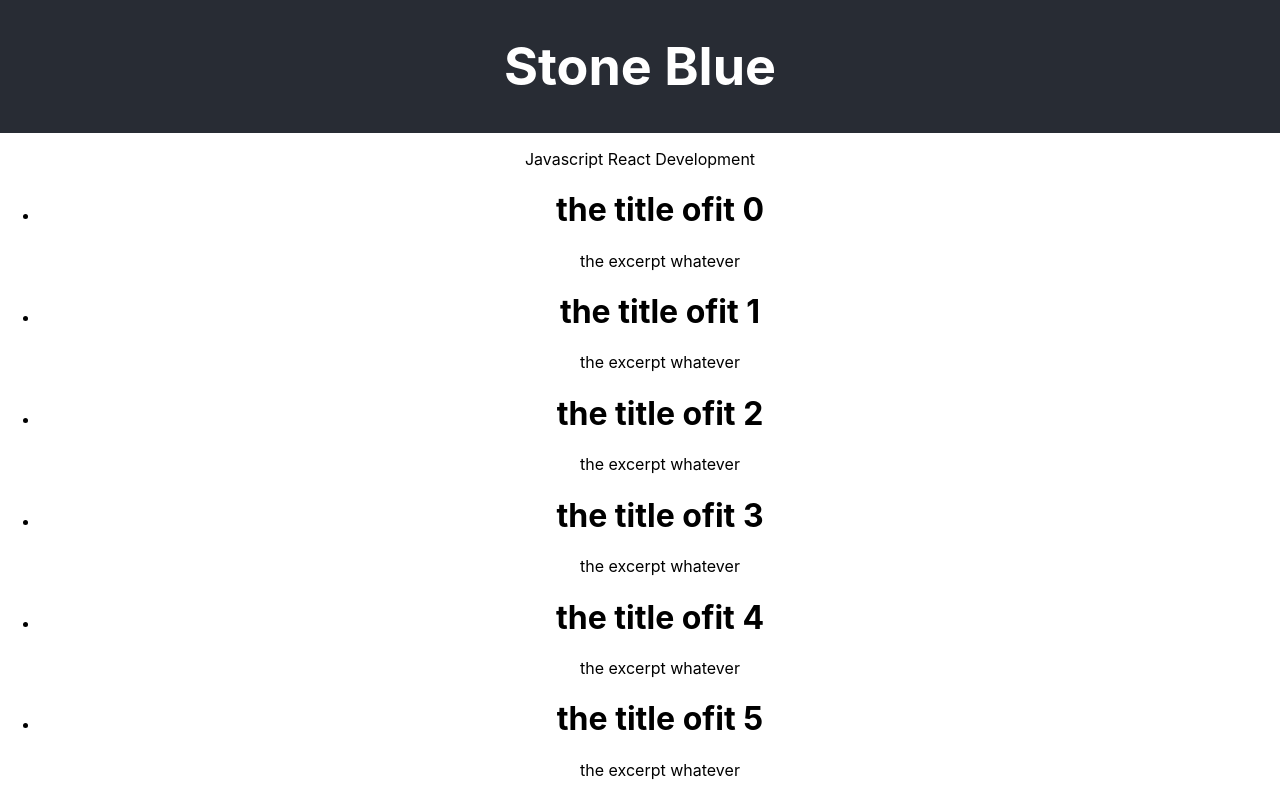
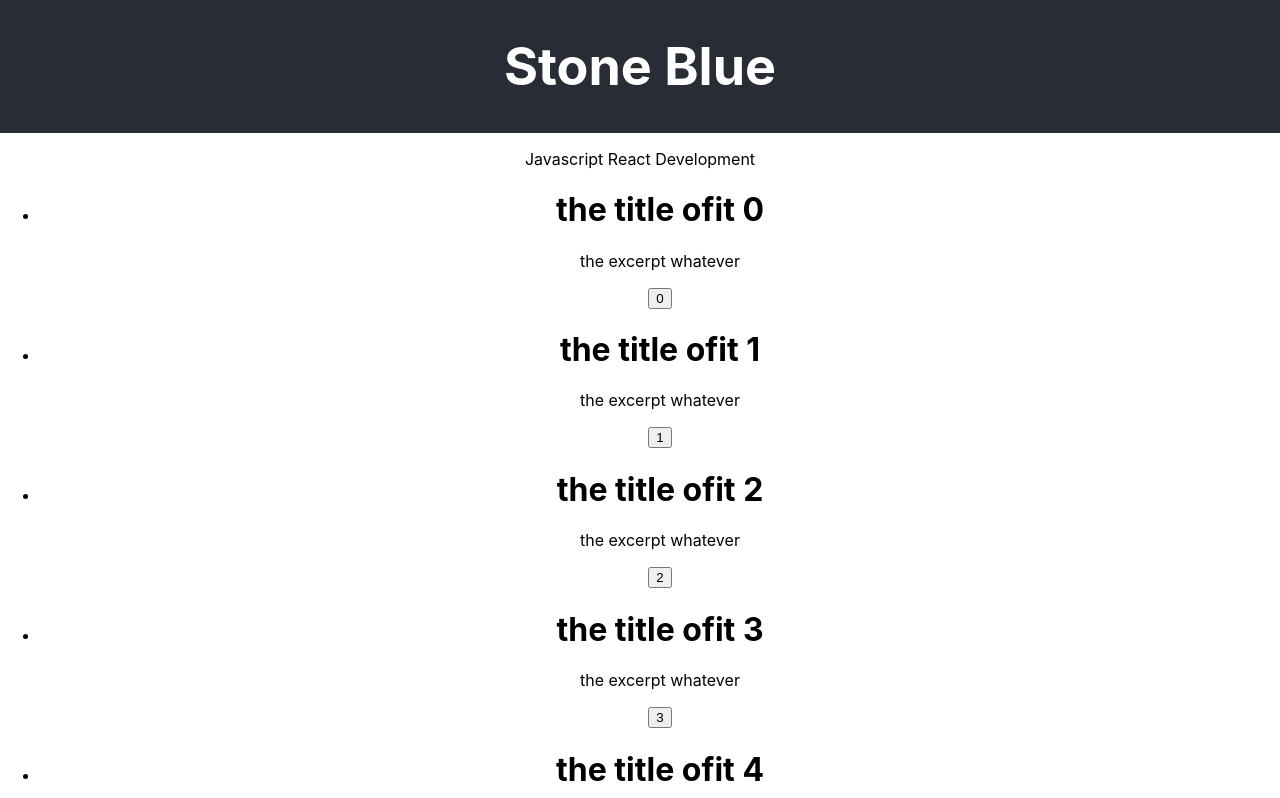
Before and after one commit to KenStoneBlue/proj-react-design-patterns-best-practices, a React (Create React App) app in the folder layouts/: page / in a window 1280 px wide. Shown: the top 798 px of the page. Built offline with nearby package versions, Linux system fonts and the light colour scheme.

Commit message:
Added Button component layouts/src/components/button/button.js

```diff
--- /dev/null
+++ b/layouts/src/components/button/button.js
@@ -0,0 +1,12 @@
+import React from 'react';
+import { array } from 'prop-types';
+
+const Button = ({ children }) => (
+  <button className="btn">{children}</button>
+);
+
+Button.propTypes = {
+  children: array
+};
+
+export default Button;
--- a/layouts/src/components/list/item.js
+++ b/layouts/src/components/list/item.js
@@ -1,10 +1,12 @@
 import React from 'react';
 import { string } from 'prop-types';
+import Button from '../button/button';
 
 const Item = ({ text, title, i }) => (
   <li key={i}>
     <h1>{title} {i}</h1>
     {text && <p>{text}</p>}
+    <Button>{i}</Button>
   </li>
 );
 
```
